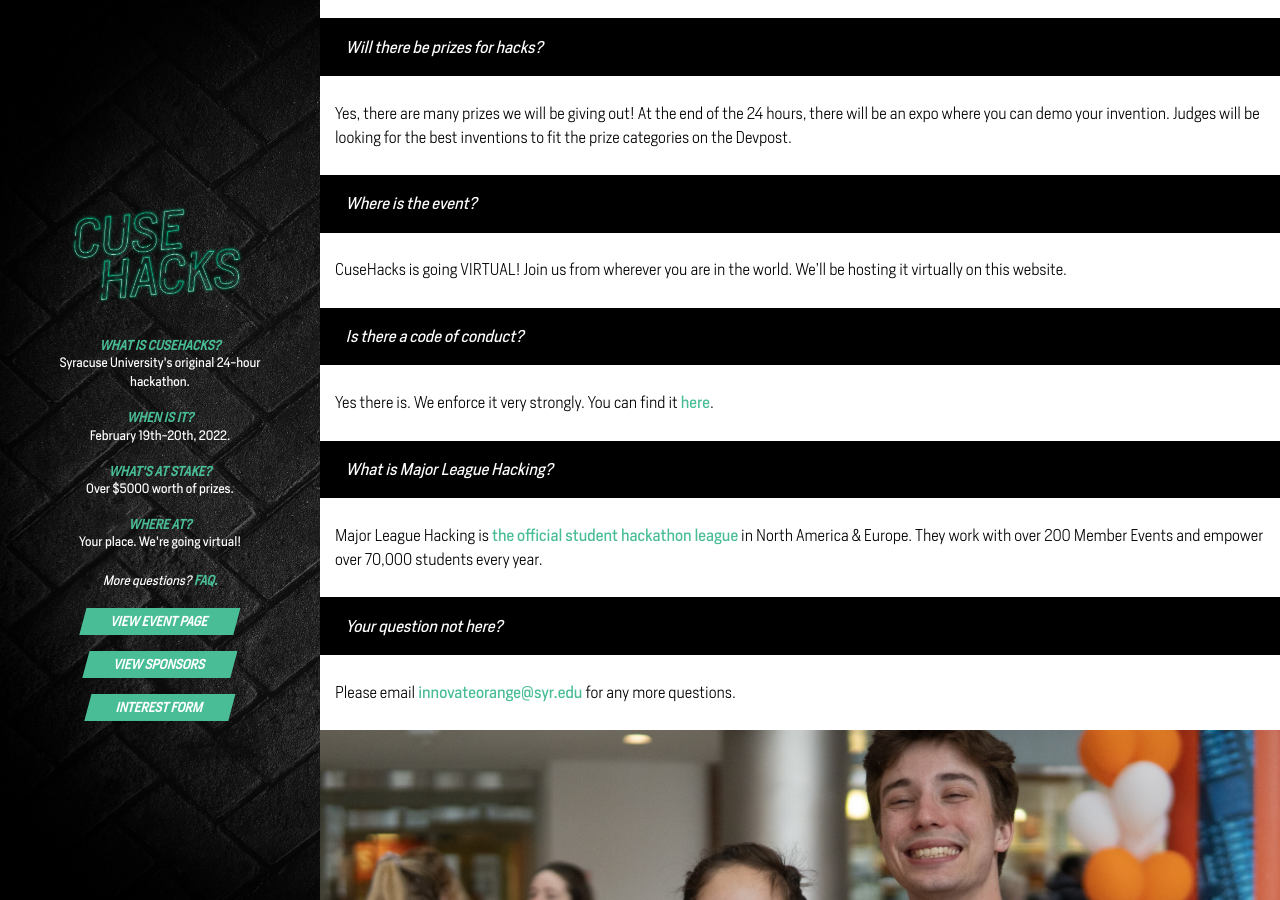
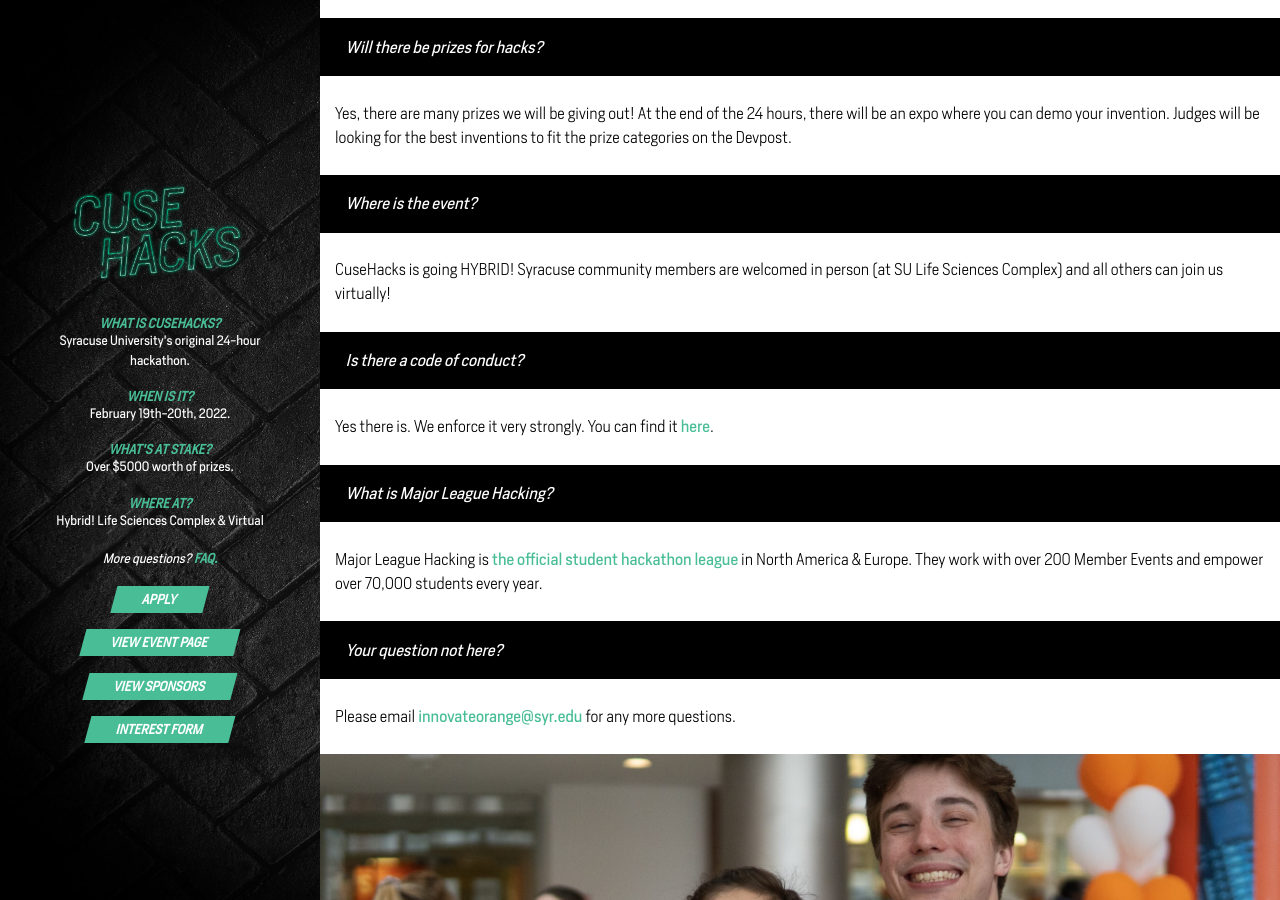
Before and after one commit to innovateorange/cusehacks, a Jekyll site: the page built from faq.html, in a window 1280 px wide and 900 px high, scrolled down 962 px. Built offline with Jekyll 4.4.1, drawn with Linux system fonts in a browser that asks for light colours; nearby versions of some CDN libraries; a script that is not in the unit is left out.

Commit message:
[zhuoweiz] changed event location specifications and apply link

```diff
--- a/_config.yml
+++ b/_config.yml
@@ -84,7 +84,7 @@
         Over $5000 worth of prizes.
     - header: "Where at?"
       content: >
-        Your place. We're going virtual!
+        Hybrid! Life Sciences Complex & Virtual
 
 # About Information
 about:
@@ -164,7 +164,7 @@
       the Devpost.
   - question: "Where is the event?"
     answer: >
-      CuseHacks is going VIRTUAL! Join us from wherever you are in the world. We'll be hosting it virtually on this website.
+      CuseHacks is going HYBRID! Syracuse community members are welcomed in person (at SU Life Sciences Complex) and all others can join us virtually!
   - question: "Is there a code of conduct?"
     answer: >
       Yes there is. We enforce it very strongly. You can find it
--- a/_layouts/default.html
+++ b/_layouts/default.html
@@ -25,6 +25,9 @@
             <i>More questions? </i><a href="{{ site.links.faq_href }}"><b><i>FAQ.</i></b></a>
           </div>
           <div class="sidebar-sponsor-link">
+            <div class="sidebar-buttons">
+              <a target="blank" href="https://docs.google.com/forms/d/e/1FAIpQLSfPKoTuxL--pGYFymUZ1WqgM3ZEUksKsaOnIqgJxm4HKZEtvg/viewform">Apply</a>
+            </div>
             <div class="sidebar-buttons">
               <a href="event.html">View Event Page</a>
             </div>
```
